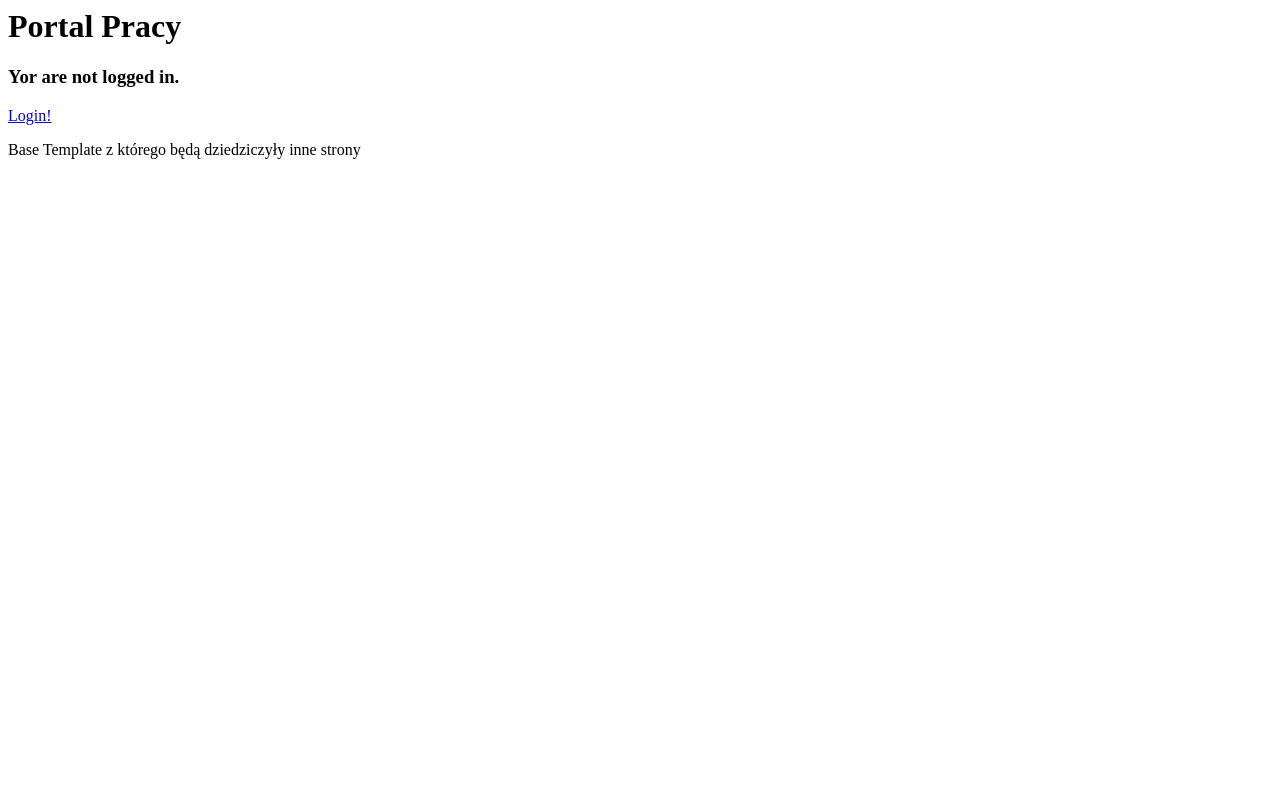
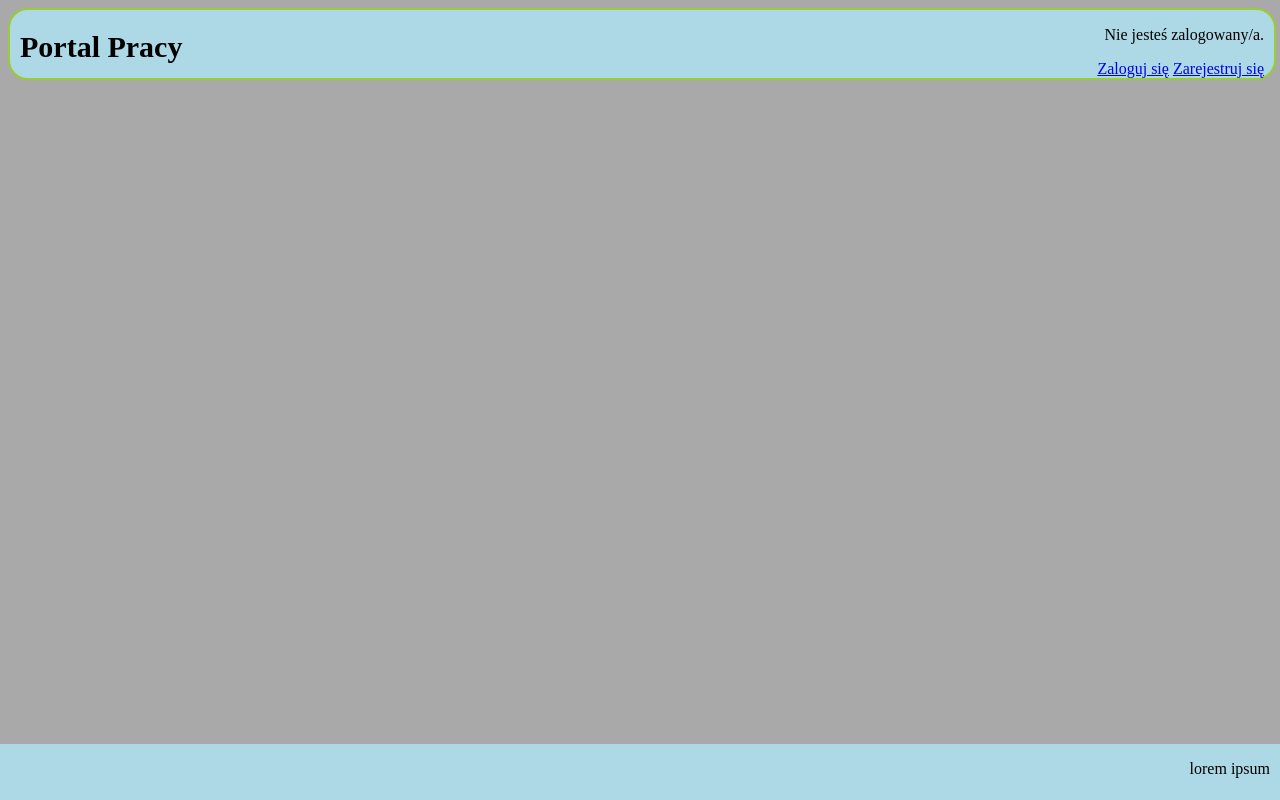
Before and after one commit to Rav2408/Django_Portal_Pracy, a Django app: page / in a window 1280 px wide. Run offline with Django 4.2, Linux system fonts and the light colour scheme.

Commit message:
frontend v1

```diff
--- a/Django_Portal_Pracy/settings.py
+++ b/Django_Portal_Pracy/settings.py
@@ -9,7 +9,6 @@ https://docs.djangoproject.com/en/4.0/topics/settings/
 For the full list of settings and their values, see
 https://docs.djangoproject.com/en/4.0/ref/settings/
 """
-
 from pathlib import Path
 
 # Build paths inside the project like this: BASE_DIR / 'subdir'.
@@ -38,6 +37,7 @@ INSTALLED_APPS = [
     'django.contrib.sessions',
     'django.contrib.messages',
     'django.contrib.staticfiles',
+    'livereload',
 ]
 
 MIDDLEWARE = [
@@ -48,6 +48,7 @@ MIDDLEWARE = [
     'django.contrib.auth.middleware.AuthenticationMiddleware',
     'django.contrib.messages.middleware.MessageMiddleware',
     'django.middleware.clickjacking.XFrameOptionsMiddleware',
+    'livereload.middleware.LiveReloadScript',
 ]
 
 ROOT_URLCONF = 'Django_Portal_Pracy.urls'
@@ -121,7 +122,8 @@ USE_TZ = True
 # https://docs.djangoproject.com/en/4.0/howto/static-files/
 
 STATIC_URL = '/static/'
-#MEDIA_URL = '/media/'
+
+MEDIA_URL = '/media/'
 
 # Default primary key field type
 # https://docs.djangoproject.com/en/4.0/ref/settings/#default-auto-field
--- /dev/null
+++ b/Offers/static/main.css
@@ -0,0 +1,36 @@
+body{
+  background-color: darkgray;
+}
+#upper{
+  text-align: right;
+  width: 100%;
+  color: black;
+  background-color: lightblue;
+  float: top;
+  border-radius: 20px;
+  border: 2px solid yellowgreen;
+}
+#login{
+  padding-right: 10px;
+  vertical-align: center;
+}
+#title{
+  padding-left: 10px;
+  text-align: left;
+  float:left;
+}
+
+h1{
+  font-size: 30px;
+}
+#lower{
+  float: bottom;
+  width: 100%;
+  height: 7%;
+  padding-right: 10px;
+  text-align: right;
+  background-color: lightblue;
+  position:fixed;
+  bottom:0;
+  right:0;
+}
--- a/Offers/templates/Offers/base.html
+++ b/Offers/templates/Offers/base.html
@@ -1,19 +1,12 @@
+{% load static %}
+<!DOCTYPE html>
 <html>
 <head>
-    <title>Portal Pracy</title>
+    <meta charset="utf-8">
+    <link rel="stylesheet" href="{% static 'main.css' %}" />
+    {% block head %}{% endblock %}
 </head>
-
 <body>
-    <h1>Portal Pracy</h1>
-    {% if user.is_authenticated %}
-    <h3>Yor name is: {{user.username}}</h3>
-    <a class="btn btn-primary" href="/accounts/logout/">Logout!</a>
-    {% else %}
-    <h3>Yor are not logged in.</h3>
-    <a class="btn btn-primary" href="/accounts/login/">Login!</a>
-    {% endif %}
-    <p>Base Template z którego będą dziedziczyły inne strony</p>
-
+{% block body %}{% endblock %}
 </body>
-
 </html>
--- a/Offers/templates/Offers/home.html
+++ b/Offers/templates/Offers/home.html
@@ -1 +1,26 @@
 {% extends 'Offers/base.html' %}
+{% load static %}
+{% block head %}
+    <meta charset="utf-8">
+    <title>Portal Pracy</title>
+    <link rel="stylesheet" href="{% static 'main.css' %}" />
+{% endblock %}
+
+{% block body %}
+    <div id="upper">
+        <h1 id="title">Portal Pracy</h1>
+        <div id="login">
+            {% if user.is_authenticated %}
+            <p>Zalogowano jako <b>{{user.username}}</b></p>
+            <a class="btn btn-primary" href="/accounts/logout/">Wyloguj</a>
+            {% else %}
+            <p>Nie jesteś zalogowany/a.</p>
+            <a class="btn btn-primary" href="/accounts/login/">Zaloguj się</a>
+            <a class="btn btn-primary" href="/register/">Zarejestruj się</a>
+            {% endif %}
+        </div>
+    </div>
+    <div id="lower">
+        <p>lorem ipsum</p>
+    </div>
+{% endblock %}
--- a/Offers/urls.py
+++ b/Offers/urls.py
@@ -4,7 +4,7 @@ from . import views
 
 urlpatterns = [
     path("home/", views.home, name='home'),
-    path("", views.index, name='index'),
+    path("", views.home, name='home'),
     path("register/", views.register, name='register'),
 
 ]
--- a/requirements.txt
+++ b/requirements.txt
@@ -1,2 +1,3 @@
 psycopg2==2.9.3
 Pillow==9.1.0
+django-livereload-server==0.4
```
Also changed, not shown: Offers/templates/registration/home.html (+25 -0 lines), Offers/templates/registration/login.html (+12 -14 lines).
